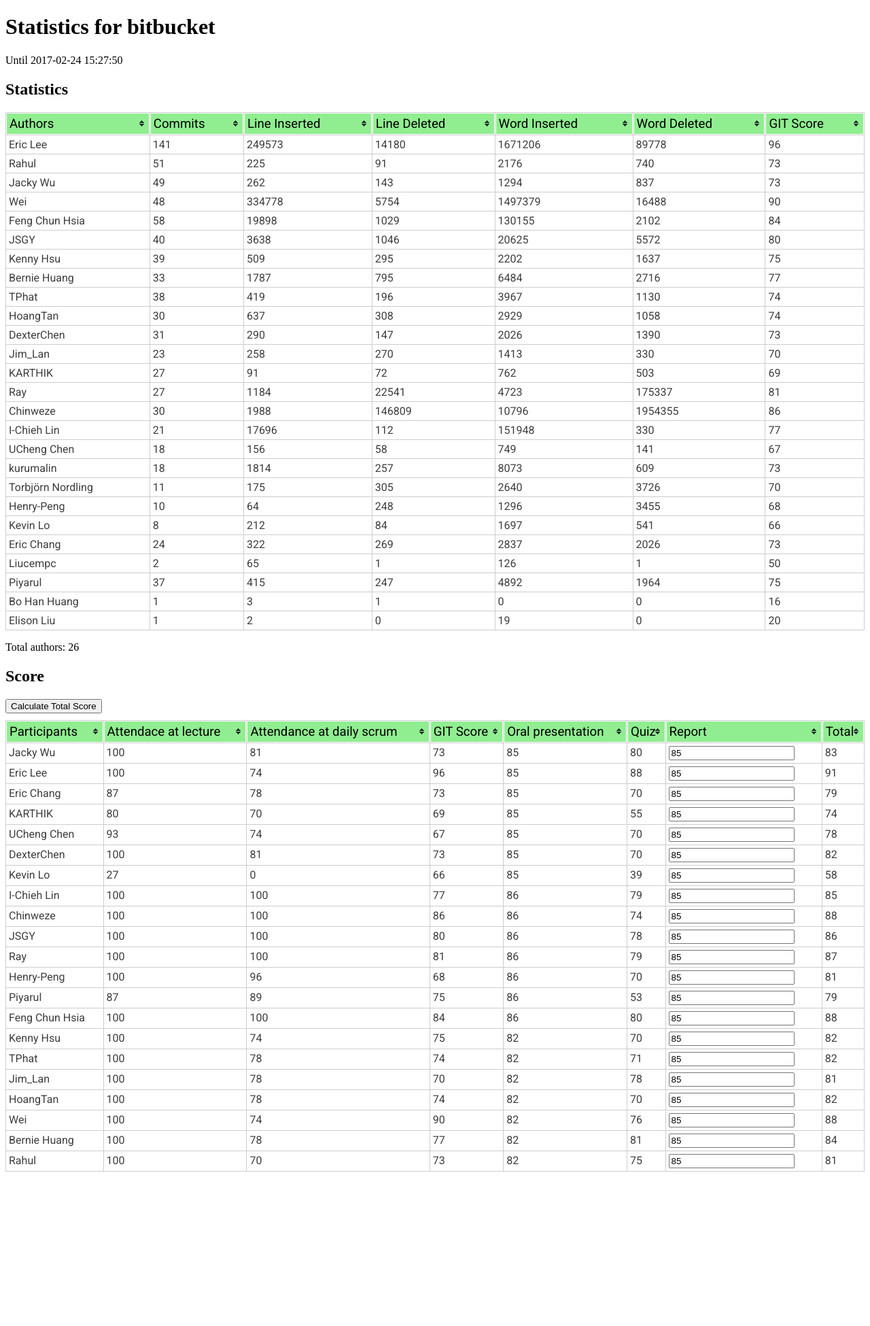
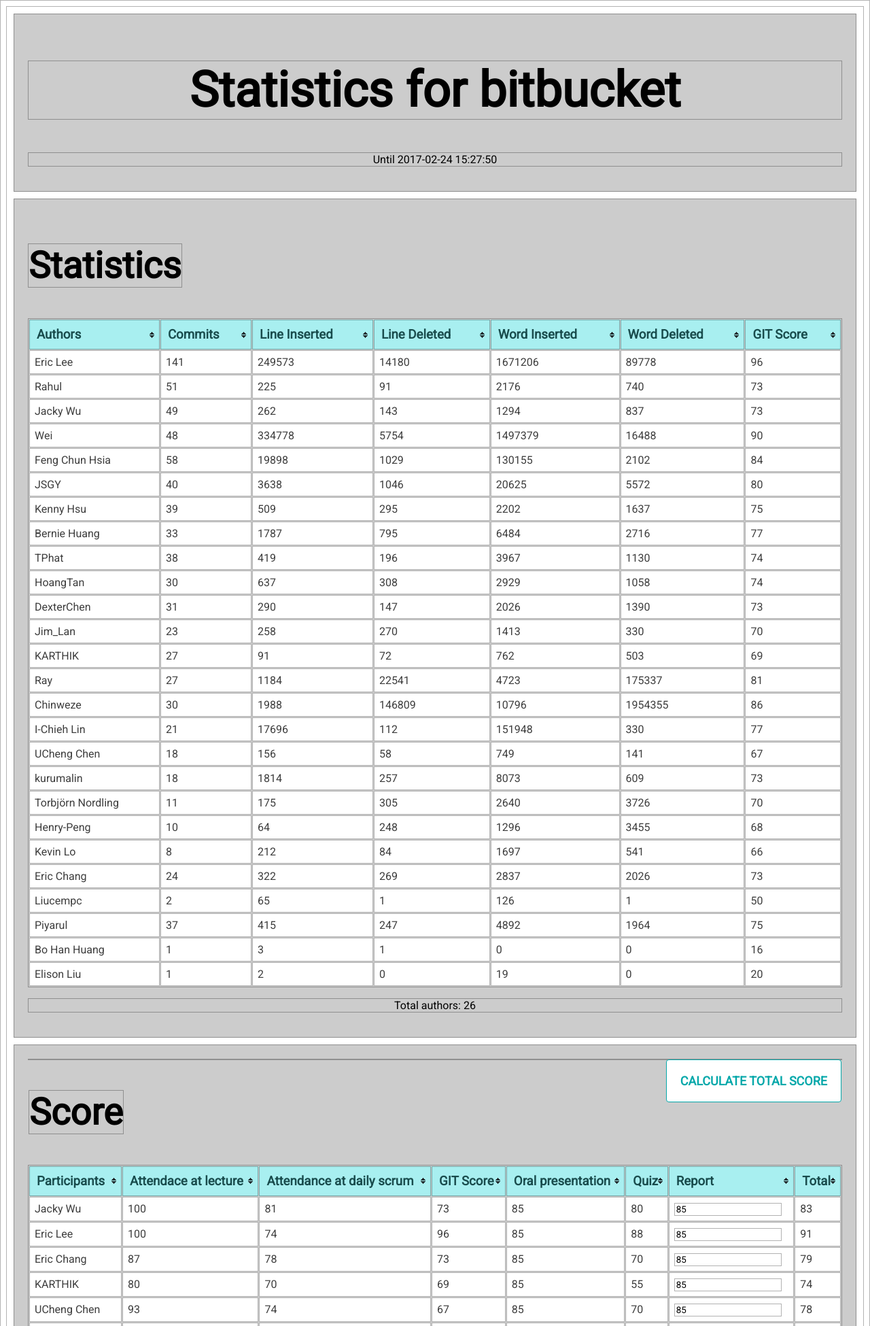
Before and after one commit to josechang/sciinfo, a PHP site: page /stat.html in a window 1280 px wide. Shown: the top 1950 px of the page at 68% size. Before the commit the page ends 1723 px from the top, so only its background shows below. Run offline with PHP 8.4, Linux system fonts and the light colour scheme.

Commit message:
Temporary

```diff
--- /dev/null
+++ b/GitStat/css/container.css
@@ -0,0 +1,47 @@
+/* container */
+* {
+	font-family:'Roboto', 'Arial', san-serif;
+	box-sizing: border-box;
+	border: 1px solid rgba(0,0,0,0.3);
+}
+
+h1 {
+	font-size: 72px;
+
+}
+
+h2 {
+	font-size: 54px;
+	float: left;
+}
+
+.container {
+	background-color: #ccc;
+	text-align: center;
+	margin: 10px;
+	padding: 20px;
+	float: center;
+}
+
+.btn {
+  color: #05A8AA;
+  border: 1px solid #05A8AA;
+  border-radius: 4px;
+  font-size: 18px;
+  font-weight: 700;
+  padding: 20px;
+  text-transform: uppercase;
+  background-color: #FFF;
+  float: right;
+}
+
+.btn:hover {
+  background-color: #05A8AA;
+  border: 1px solid #05A8AA;
+  color: #FFF;
+}
+
+.subcontainer {
+	display: block;
+	margin: auto;
+}
--- a/GitStat/css/table.css
+++ b/GitStat/css/table.css
@@ -1,6 +1,6 @@
 /* tables */
 table.tablesorter {
-	font-family:'Roboto', 'arial', san-serif;
+	font-family:'Roboto', 'Arial', san-serif;
 	background-color: #CDCDCD;
 	margin:10px 0pt 15px;
 	font-size: 12pt;
@@ -9,11 +9,11 @@
 	text-align: left;
 }
 table.tablesorter thead tr th, table.tablesorter tfoot tr th {
-	background-color: LightGreen;
-	border: 1px solid #FFF;
+	background-color: #A8EFF0;
+	color: #194C4D;
 	font-size: 14pt;
-	font-weight: 400;
-	padding: 4px;
+	font-weight: 700;
+	padding: 10px;
 }
 table.tablesorter thead tr .header {
 	background-image: url(bg.gif);
@@ -23,7 +23,7 @@
 }
 table.tablesorter tbody td {
 	color: #3D3D3D;
-	padding: 4px;
+	padding: 7px;
 	background-color: #FFF;
 	vertical-align: top;
 }
@@ -37,5 +37,7 @@
 	background-image: url(desc.gif);
 }
 table.tablesorter thead tr .headerSortDown, table.tablesorter thead tr .headerSortUp {
-background-color: SeaGreen;
+background-color: #05A8AA;
+border: 1px solid #05A8AA;
+color: #FFF;
 }
--- a/GitStat/stat.html
+++ b/GitStat/stat.html
@@ -4,7 +4,8 @@
 		<meta charset="UTF-8">
 		<title>statistics</title>
 		<link href="https://fonts.googleapis.com/css?family=Roboto" rel="stylesheet">
-		<link href="css/table.css" rel="stylesheet" type="text/css" media="print, projection, screen" />
+		<link href="css/table.css" rel="stylesheet" type="text/css" />
+		<link href="css/container.css" rel="stylesheet" type="text/css" />
 		<script type="text/javascript" src="jquery-latest.js"></script>
 		<script type="text/javascript" src="jquery.tablesorter.js"></script>
 		<script type="text/javascript">
@@ -16,9 +17,12 @@
 		</script>
 	</head>
 	<body>
+		<div class="container">
 			<h1>Statistics for bitbucket</h1>
 			<p>Until 2017-02-24 15:27:50</p>
+		</div>
 
+		<div class="container">
 			<h2>Statistics</h2>
 			<table cellspacing="1" id="Statistic" class="tablesorter">
 				<thead>
@@ -270,9 +274,13 @@
 				</tbody>
 			</table>
 			<p>Total authors: 26 </p>
+		</div>
 
+		<div class="container">
+			<div class="subcontainer">
 				<h2>Score</h2>
-		<button onclick="calculate()">Calculate Total Score</button>
+				<button class="btn" onclick="calculate()">Calculate Total Score</button>
+			</div>
 			<table cellspacing="1" id="Score" class="tablesorter">
 				<thead>
 					<tr>
@@ -541,6 +549,7 @@
 					</tr>
 				</tbody>
 			</table>
+		</div>
 
 	</body>
 </html>
```
Lines whose indentation alone changed are shown as unchanged.
